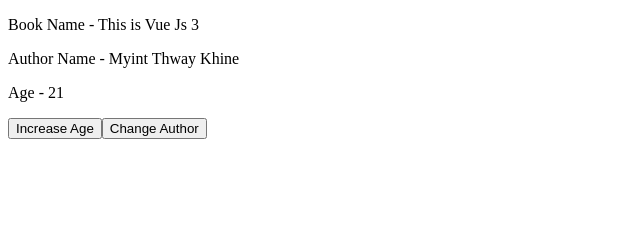
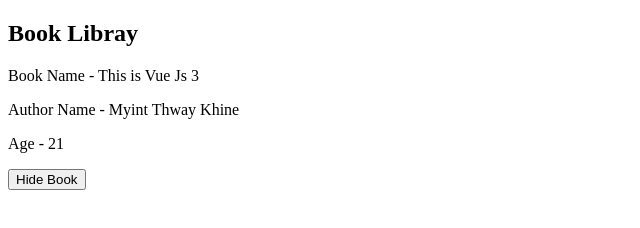
Before and after one commit to r1d3rzz/Vue3_BasicCDN, a plain HTML site: page index.html in a window 1280 px wide. Shown: the whole page, without its empty margins (0-640 px from the left). Drawn offline with nearby package versions, Linux system fonts and the light colour scheme.

Commit message:
using v-if to make toggle(show/hide) dynamic button

```diff
--- a/app.js
+++ b/app.js
@@ -6,6 +6,7 @@ const app = Vue.createApp({
       title: "This is Vue Js 3",
       author: "Myint Thway Khine",
       age: 21,
+      showBook: true,
     };
   },
 
--- a/index.html
+++ b/index.html
@@ -9,22 +9,18 @@
   </head>
   <body>
     <div id="app">
-      <p>Book Name - {{title}}</p>
-      <p>Author Name - {{author}}</p>
-      <p>Age - {{age}}</p>
-      <button v-on:click="increaseAge">Increase Age</button>
-      <button v-on:click="author='Rider'">Change Author</button>
+      <h2>Book Libray</h2>
+      <div v-if="showBook">
+        <p>Book Name - {{title}}</p>
+        <p>Author Name - {{author}}</p>
+        <p>Age - {{age}}</p>
+      </div>
+      <button @click="showBook=!showBook">
+        <span v-if="showBook">Hide Book</span>
+        <span v-if="!showBook">Show Book</span>
+      </button>
     </div>
 
     <script src="app.js"></script>
   </body>
 </html>
-
-<!--
-    CDN name Convertion
-
-    unpkg.com/:package@:version/:file
-
-    eg.https://unpkg.com/vue@3.0.2
-
--->
```
